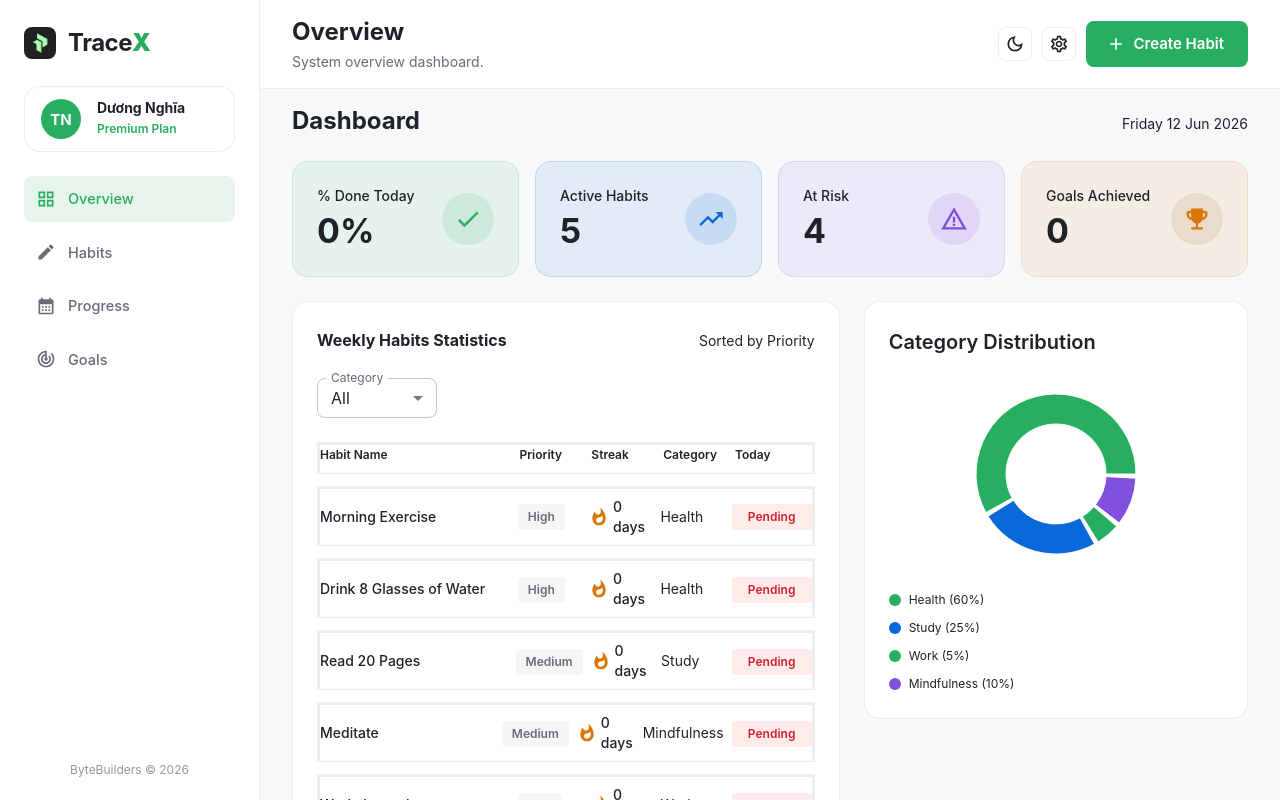
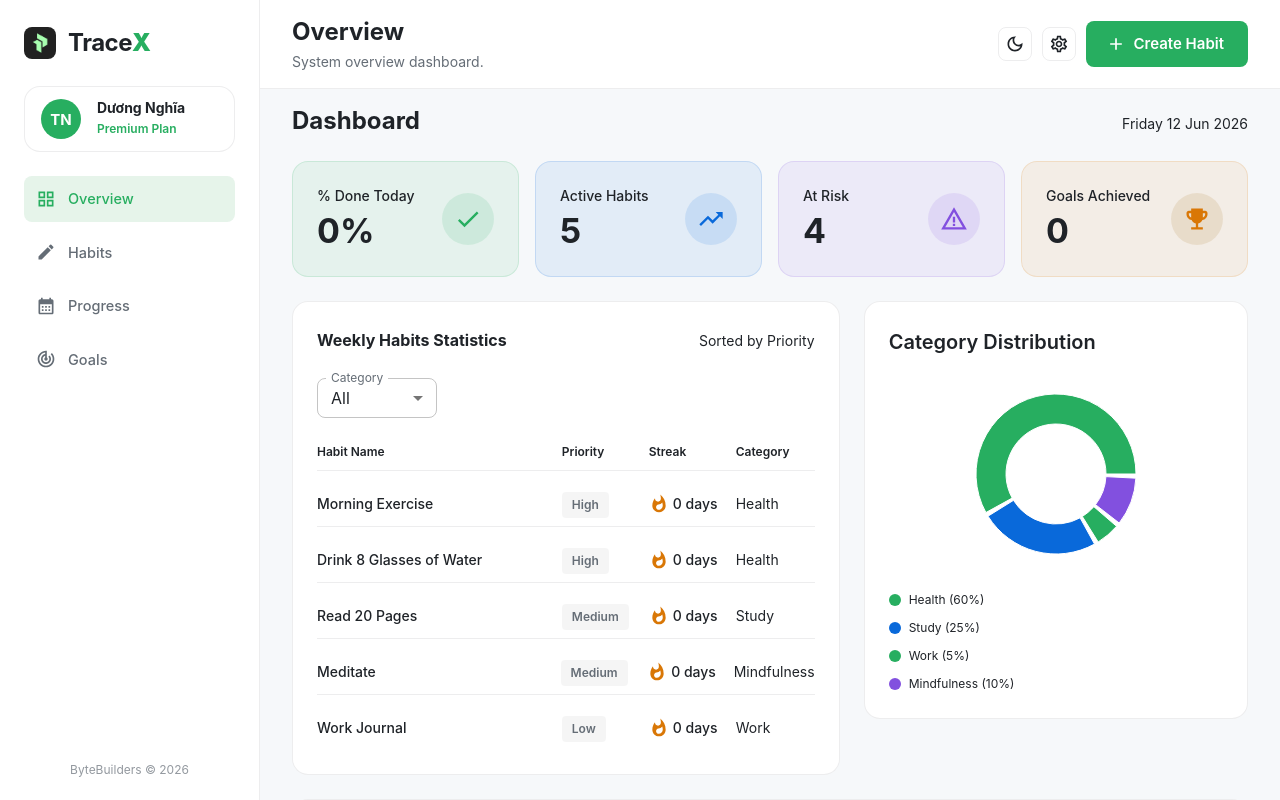
Before and after one commit to NghiaDPTWorkk/habit-hub, a React (Vite) app in the folder fe/: page / in a window 1280 px wide. Built offline with nearby package versions, Linux system fonts and the light colour scheme.

Commit message:
fix(ui): HH-96 - remove today column and borders on stats table

```diff
--- a/fe/src/features/dashboard/components/WeeklyHabitsStats.tsx
+++ b/fe/src/features/dashboard/components/WeeklyHabitsStats.tsx
@@ -20,10 +20,7 @@ const HEADER_NAME = 'Habit Name'
 const HEADER_PRIORITY = 'Priority'
 const HEADER_STREAK = 'Streak'
 const HEADER_CATEGORY = 'Category'
-const HEADER_TODAY = 'Today'
 
-const LABEL_PENDING = 'Pending'
-const LABEL_COMPLETED = 'Completed'
 const LABEL_FILTER_CATE = 'Category'
 
 const CATE_ALL = 'All'
@@ -38,12 +35,9 @@ const PRIORITY_ORDER = { High: 3, Medium: 2, Low: 1 }
 
 export const WeeklyHabitsStats: React.FC = () => {
   const { habitsByCategory } = useDashboard()
-  const checkins = useBoundStore((s) => s.checkins)
   const habits = useBoundStore((s) => s.habits)
 
   const [filterCategory, setFilterCategory] = React.useState<string>('All')
-
-  const todayStr = React.useMemo(() => new Date().toISOString().split('T')[0], [])
 
   const sortedHabits = React.useMemo(() => {
     const flatSummaries = habitsByCategory.flatMap((g) => g.habits)
@@ -101,13 +95,12 @@ export const WeeklyHabitsStats: React.FC = () => {
           sx={{
             display: 'grid',
             gridTemplateColumns: {
-              xs: '1fr ' + pxToRem(80) + ' ' + pxToRem(100),
-              sm: 'minmax(' + pxToRem(150) + ', 3fr) 1fr 1fr 1fr 1.2fr',
+              xs: '1fr ' + pxToRem(100),
+              sm: 'minmax(' + pxToRem(150) + ', 3fr) 1fr 1fr 1fr',
             },
             gap: 1,
             pb: 1,
             borderBottom: 1,
-            borderStyle: 'solid',
             borderColor: 'divider',
           }}
         >
@@ -131,9 +124,6 @@ export const WeeklyHabitsStats: React.FC = () => {
           >
             {HEADER_CATEGORY}
           </Typography>
-          <Typography variant="caption" color="text.secondary" sx={{ fontWeight: 600, pr: 1 }}>
-            {HEADER_TODAY}
-          </Typography>
         </Box>
 
         {/* Table Body */}
@@ -142,26 +132,19 @@ export const WeeklyHabitsStats: React.FC = () => {
           const priority = detail ? detail.priority : 'Medium'
           const streakText = item.currentStreak === 1 ? '1 day' : `${item.currentStreak} days`
 
-          // Determine today check-in status
-          const checkin = Object.values(checkins).find(
-            (c) => c.habitId === item.habitId && c.date === todayStr
-          )
-          const isCompleted = checkin ? checkin.status === 'Completed' : false
-
           return (
             <Box
               key={item.habitId}
               sx={{
                 display: 'grid',
                 gridTemplateColumns: {
-                  xs: '1fr ' + pxToRem(80) + ' ' + pxToRem(100),
-                  sm: 'minmax(' + pxToRem(150) + ', 3fr) 1fr 1fr 1fr 1.2fr',
+                  xs: '1fr ' + pxToRem(100),
+                  sm: 'minmax(' + pxToRem(150) + ', 3fr) 1fr 1fr 1fr',
                 },
                 gap: 1,
                 alignItems: 'center',
                 py: 1,
                 borderBottom: 1,
-                borderStyle: 'solid',
                 borderColor: 'divider',
                 '&:last-child': { borderBottom: 0 },
               }}
@@ -206,26 +189,6 @@ export const WeeklyHabitsStats: React.FC = () => {
               >
                 {item.category}
               </Typography>
-
-              {/* Today Column */}
-              <Box>
-                <Box
-                  sx={{
-                    display: 'inline-block',
-                    px: 1.5,
-                    py: 0.5,
-                    borderRadius: 0.5,
-                    bgcolor: isCompleted ? 'success.light' : 'error.light',
-                    color: isCompleted ? 'success.main' : 'error.main',
-                    fontSize: pxToRem(12),
-                    fontWeight: 600,
-                    textAlign: 'center',
-                    minWidth: 80,
-                  }}
-                >
-                  {isCompleted ? LABEL_COMPLETED : LABEL_PENDING}
-                </Box>
-              </Box>
             </Box>
           )
         })}
```
